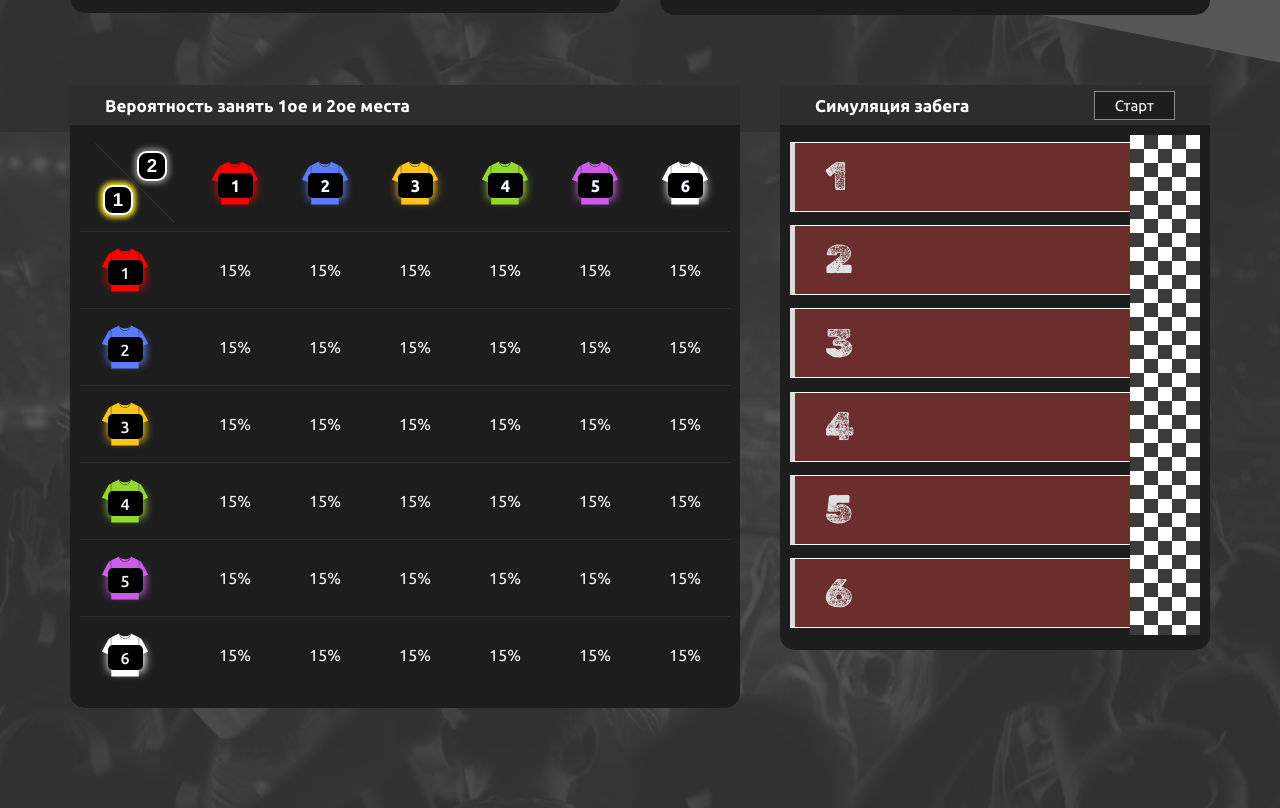
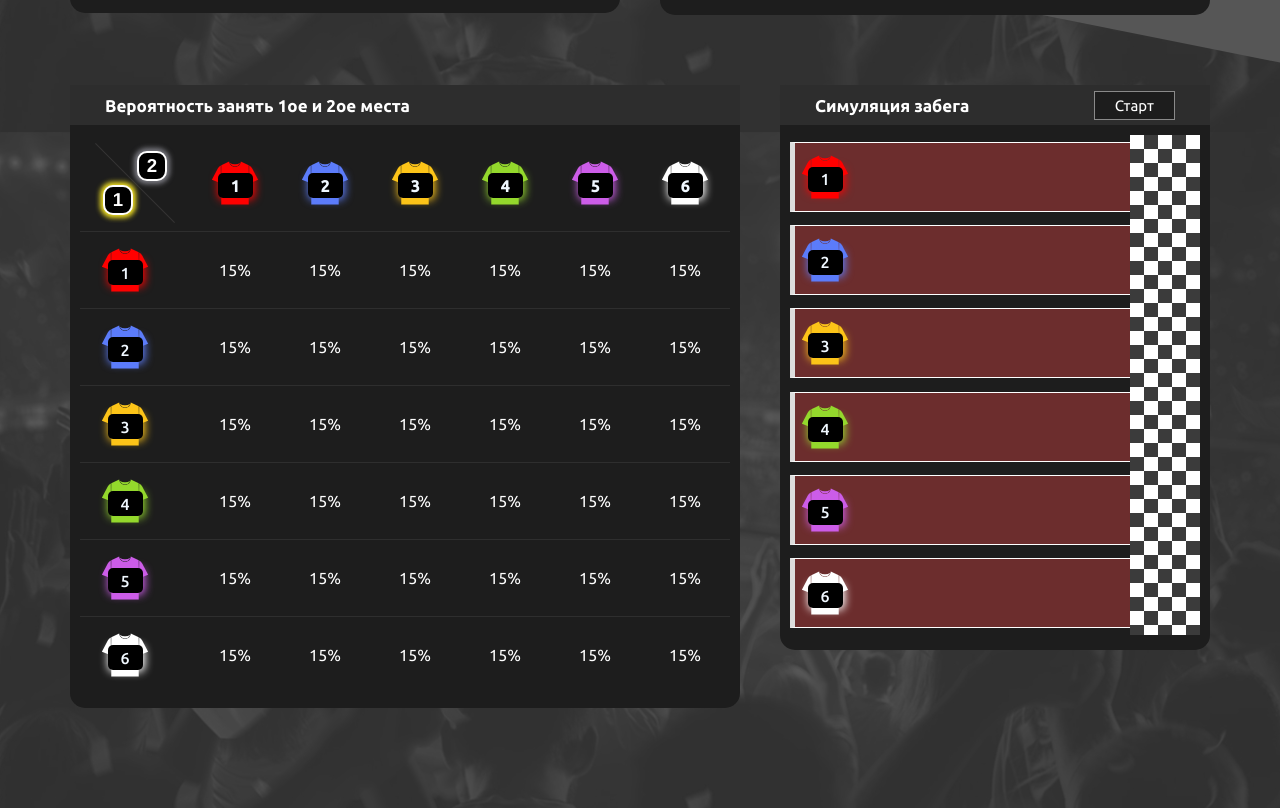
Before and after one commit to ClouRise/FANTASTICHACK2025, a Vue app in the folder frontend/front/: page / in a window 1280 px wide. Shown: the part 610-1418 px from the top of the page. Built offline with nearby package versions, Linux system fonts and the light colour scheme.

Commit message:
upd, add functional race

```diff
--- a/frontend/front/src/App.vue
+++ b/frontend/front/src/App.vue
@@ -27,8 +27,8 @@
           <doublecard></doublecard>
         </maincard>
 
-        <maincard style="width: 100%;" :buttonRace="true" :title="'Симуляция забега'">
-          <raceMap></raceMap>
+        <maincard v-on:toggle-race="toggleRace" style="width: 100%;" :buttonRace="true" :title="'Симуляция забега'">
+          <raceMap :racers="racers"></raceMap>
         </maincard>
       </div>
     </main>
@@ -46,14 +46,19 @@ import doublecard from './components/doublecard.vue';
 import raceMap from './components/raceMap.vue';
 import axios from 'axios';
 export default {
-  data(){
+  data() {
     return {
       isRacing: false,
       loading: false,
       error: null,
       currentTime: 0,
       racers: {
-        "1": {"distance": 0, },
+        "1": { "distance": 100, "speed": 0, "finished": true, "color": "#ff0000" },
+        "2": { "distance": 100, "speed": 0, "finished": true, "color": "#5c7cfa" },
+        "3": { "distance": 100, "speed": 0, "finished": true, "color": "#fcc419" },
+        "4": { "distance": 100, "speed": 0, "finished": true, "color": "#94d82d" },
+        "5": { "distance": 100, "speed": 0, "finished": true, "color": "#cc5de8" },
+        "6": { "distance": 100, "speed": 0, "finished": true, "color": "#ffffff" }
       },
       winner: null,
       cancelTokenSource: null,
@@ -160,18 +165,20 @@ export default {
 </script>
 
 <style scoped>
-.app{
+.app {
   width: 100%;
   height: 100%;
   background-image: url(./assets/img/bg.jpg);
   background-attachment: fixed;
   background-size: 110%;
 }
-body{
+
+body {
   background-image: url(./assets/img/bg.jpeg);
   filter: brightness(60%);
 }
-header{
+
+header {
   background-color: #1F1F1F;
   height: 70px;
   padding-inline: 70px;
@@ -182,20 +189,23 @@ header{
   background-repeat: no-repeat;
   background-position-x: right;
 }
-main{
+
+main {
   background-image: url(./assets/img/bg-top.svg);
   background-position-y: -60px;
   background-repeat: no-repeat;
   background-position-x: right;
   padding: 50px;
 }
-header a{
+
+header a {
   font-family: ubuntu-bold;
   color: white;
   font-size: 20px;
   text-decoration: none;
 }
-.row{
+
+.row {
   width: 100%;
   display: flex;
   flex-direction: row;
--- a/frontend/front/src/components/maincard.vue
+++ b/frontend/front/src/components/maincard.vue
@@ -2,7 +2,7 @@
         <div class="card">
             <div :style="buttonRace ? 'justify-content: space-between;' : 'justify-content: start;'" class="header">
                 <h2>{{ title }}</h2>
-                <button v-if="buttonRace">Старт</button>
+                <button v-if="buttonRace" @click="this.$emit('toggleRace')">Старт</button>
             </div>
             <div class="main">
                 <slot></slot>
--- a/frontend/front/src/components/raceMap.vue
+++ b/frontend/front/src/components/raceMap.vue
@@ -1,23 +1,91 @@
 <template>
     <div class="map">
-        <section class="road"><p>1</p></section>
-        <section class="road"><p>2</p></section>
-        <section class="road"><p>3</p></section>
-        <section class="road"><p>4</p></section>
-        <section class="road"><p>5</p></section>
-        <section class="road"><p>6</p></section>
+        <section id="widthTrack" class="road">
+            <div class="roadroad">
+                <player id="player1" :style="'position: absolute; z-index: 3; transition: left 0.1s linear; left: '+ (100-racers['1']['distance'])+'%'" :fillColor="racers['1']['color']"
+                    txt="1"></player>
+                <p>1</p>
+            </div>
+        </section>
+        <section class="road">
+            <div class="roadroad">
+                <player id="player2" :style="'position: absolute; z-index: 3; transition: left 0.1s linear; left: '+ (100-racers['2']['distance'])+'%'" :fillColor="racers['2']['color']"
+                    txt="2"></player>
+                <p>2</p>
+            </div>
+        </section>
+        <section class="road">
+            <div class="roadroad">
+                <player id="player3" :style="'position: absolute; z-index: 3; transition: left 0.1s linear; left: '+ (100-racers['3']['distance'])+'%'" :fillColor="racers['3']['color']"
+                    txt="3"></player>
+                <p>3</p>
+            </div>
+        </section>
+        <section class="road">
+            <div class="roadroad">
+                <player id="player1" :style="'position: absolute; z-index: 3; transition: left 0.1s linear; left: '+ (100-racers['4']['distance'])+'%'" :fillColor="racers['4']['color']"
+                    txt="4"></player>
+                <p>4</p>
+            </div>
+        </section>
+        <section class="road">
+            <div class="roadroad">
+                <player id="player1" :style="'position: absolute; z-index: 3; transition: left 0.1s linear; left: '+ (100-racers['5']['distance'])+'%'" :fillColor="racers['5']['color']"
+                    txt="5"></player>
+                <p>5</p>
+            </div>
+        </section>
+        <section class="road">
+            <div class="roadroad">
+                <player id="player1" :style="'position: absolute; z-index: 3; transition: left 0.1s linear; left: '+ (100-racers['6']['distance'])+'%'" :fillColor="racers['6']['color']"
+                    txt="6"></player>
+                <p>6</p>
+            </div>
+        </section>
         <div class="finish"></div>
     </div>
 </template>
 
 <script>
+import player from './player.vue';
 export default {
-
+    data() {
+        return {
+            widthTrack: 0,
+        }
+    },
+    components: {
+        player
+    },
+    props: {
+        racers: {
+            type: Object,
+            required: true
+        }
+    },
+    mounted() {
+        this.widthTrack = document.getElementById('widthTrack').clientWidth
+    },
+    methods: {
+        movePlayer() {
+            const player1 = document.getElementById('player1')
+            const player2 = document.getElementById('player2')
+            const player3 = document.getElementById('player3')
+            const player4 = document.getElementById('player4')
+            const player5 = document.getElementById('player5')
+            const player6 = document.getElementById('player6')
+        }
+    },
+    watch: {
+        racers() {
+            this.movePlayer()
+        }
+    }
 }
 </script>
 
 <style scoped>
-    .map{
+.map {
     width: 100%;
     height: 500px;
     display: flex;
@@ -25,24 +93,33 @@ export default {
     justify-content: space-around;
     position: relative;
 }
-    .road{
+
+.road {
     background-color: rgb(108, 45, 45);
     border-top: 1px solid white;
     border-bottom: 1px solid white;
     border-left: 5px solid rgb(221, 221, 221);
-        width: 100%;
+    width: 90%;
     height: 70px;
     display: flex;
     align-items: center;
     justify-content: start;
 }
-    .road p{
-        margin-left: 30px;
+.roadroad{
+    width: 84%;
+    height: 70px;
+    display: flex;
+    position: absolute;
+    align-items: center;
+}
+.road p {
+    margin-left: 18px;
     font-size: 40px;
     color: rgb(224, 224, 224);
     font-family: rubicDirt;
 }
-    .finish{
+
+.finish {
     background-image: url(../assets/img/title-finish.svg);
     background-size: 28px;
     width: 70px;
```
Lines whose indentation alone changed are shown as unchanged.
